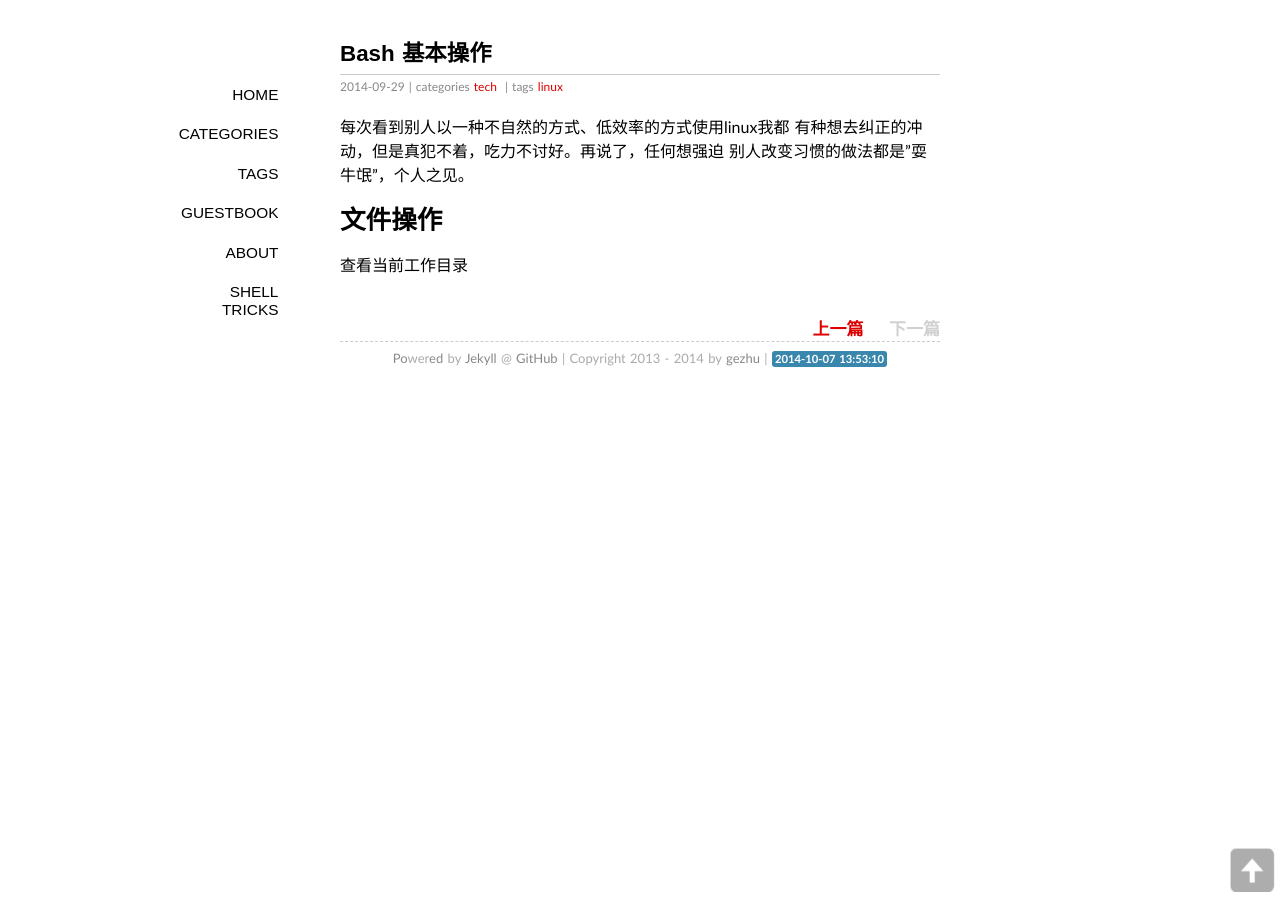
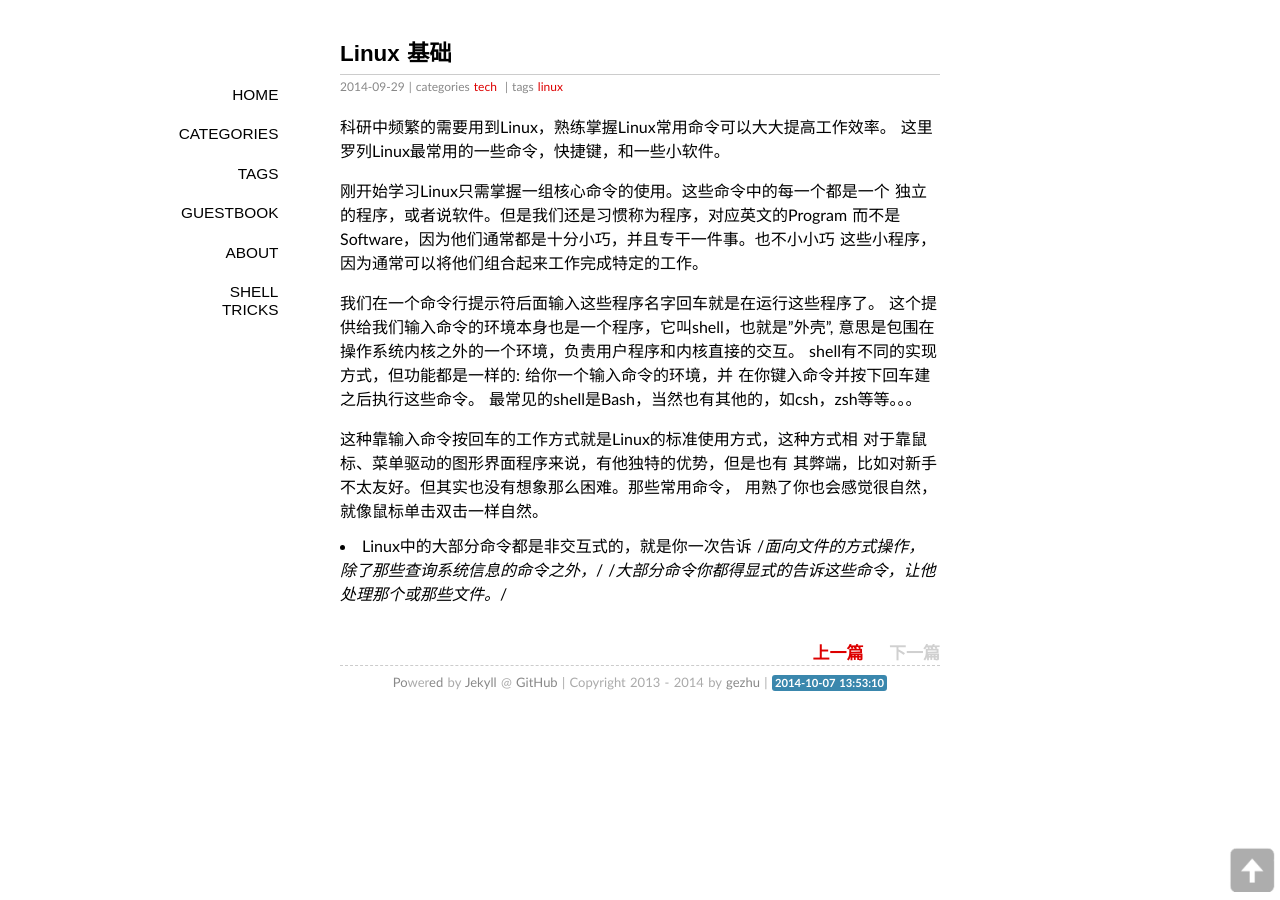
Before and after one commit to gezhu/gezhu.github.io, a Jekyll site: the page built from _posts/2014-09-29-linux-basic.markdown, in a window 1280 px wide. Built offline with Jekyll 4.4.1, drawn with Linux system fonts in a browser that asks for light colours; some web fonts are replaced; Markdown is read by kramdown in place of the engine named in the settings; comment, search, counter and statistics services are not loaded.

Commit message:
update linux basic

```diff
--- a/_posts/2014-09-29-linux-basic.markdown
+++ b/_posts/2014-09-29-linux-basic.markdown
@@ -1,6 +1,6 @@
 ---
 layout: post
-title: "Bash 基本操作"
+title: "Linux 基础"
 categories:
 - tech
 tags:
@@ -8,11 +8,27 @@ tags:
 
 ---
 
-每次看到别人以一种不自然的方式、低效率的方式使用linux我都
-有种想去纠正的冲动，但是真犯不着，吃力不讨好。再说了，任何想强迫
-别人改变习惯的做法都是"耍牛氓"，个人之见。
+科研中频繁的需要用到Linux，熟练掌握Linux常用命令可以大大提高工作效率。
+这里罗列Linux最常用的一些命令，快捷键，和一些小软件。
 
 
-文件操作
-========
-查看当前工作目录
+刚开始学习Linux只需掌握一组核心命令的使用。这些命令中的每一个都是一个
+独立的程序，或者说软件。但是我们还是习惯称为程序，对应英文的Program
+而不是Software，因为他们通常都是十分小巧，并且专干一件事。也不小小巧
+这些小程序，因为通常可以将他们组合起来工作完成特定的工作。
+
+我们在一个命令行提示符后面输入这些程序名字回车就是在运行这些程序了。
+这个提供给我们输入命令的环境本身也是一个程序，它叫shell，也就是"外壳",
+意思是包围在操作系统内核之外的一个环境，负责用户程序和内核直接的交互。
+shell有不同的实现方式，但功能都是一样的: 给你一个输入命令的环境，并
+在你键入命令并按下回车建之后执行这些命令。
+最常见的shell是Bash，当然也有其他的，如csh，zsh等等。。。
+
+这种靠输入命令按回车的工作方式就是Linux的标准使用方式，这种方式相
+对于靠鼠标、菜单驱动的图形界面程序来说，有他独特的优势，但是也有
+其弊端，比如对新手不太友好。但其实也没有想象那么困难。那些常用命令，
+用熟了你也会感觉很自然，就像鼠标单击双击一样自然。
+
+* Linux中的大部分命令都是非交互式的，就是你一次告诉
+/*面向文件的方式操作，除了那些查询系统信息的命令之外，*/
+/*大部分命令你都得显式的告诉这些命令，让他处理那个或那些文件。*/
```
